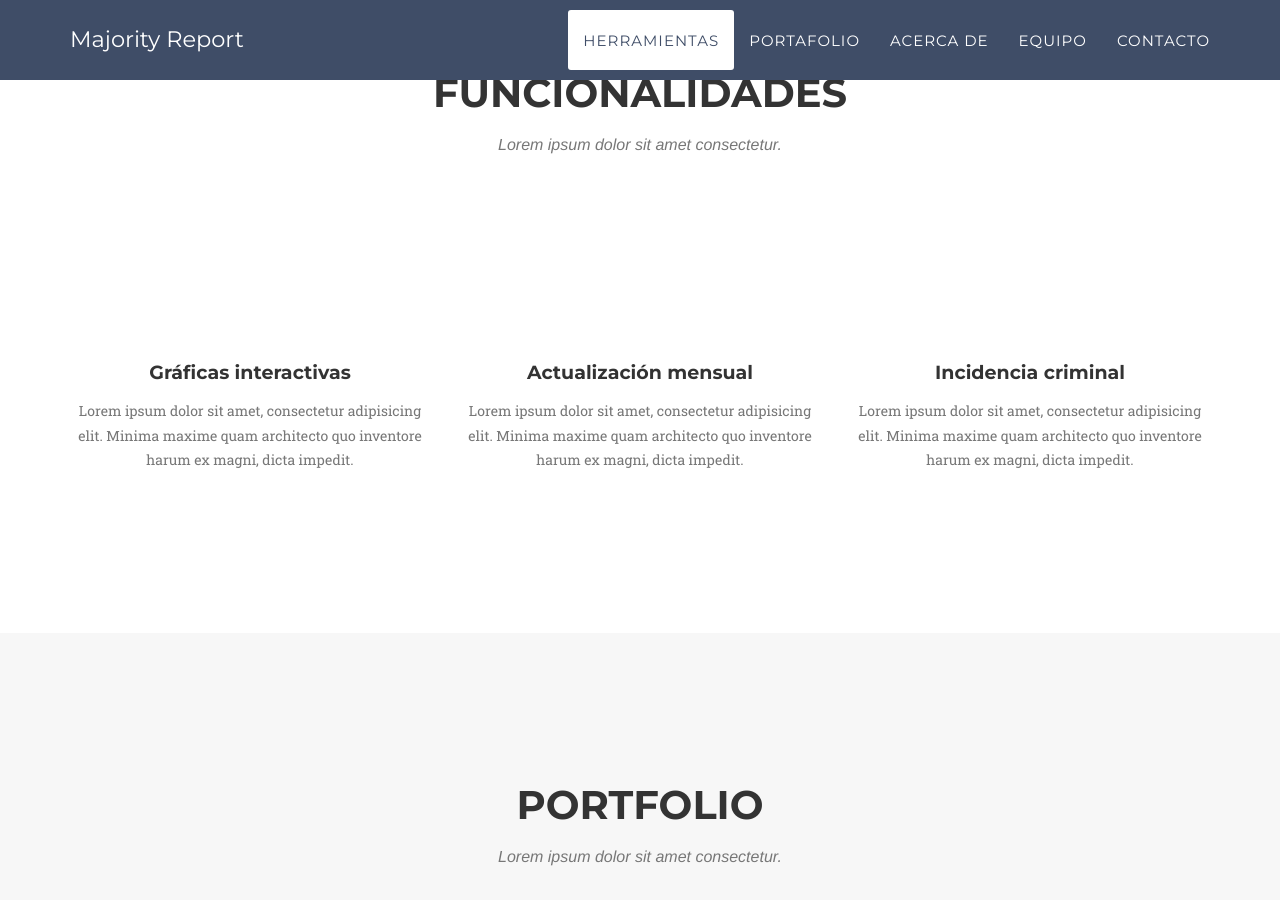
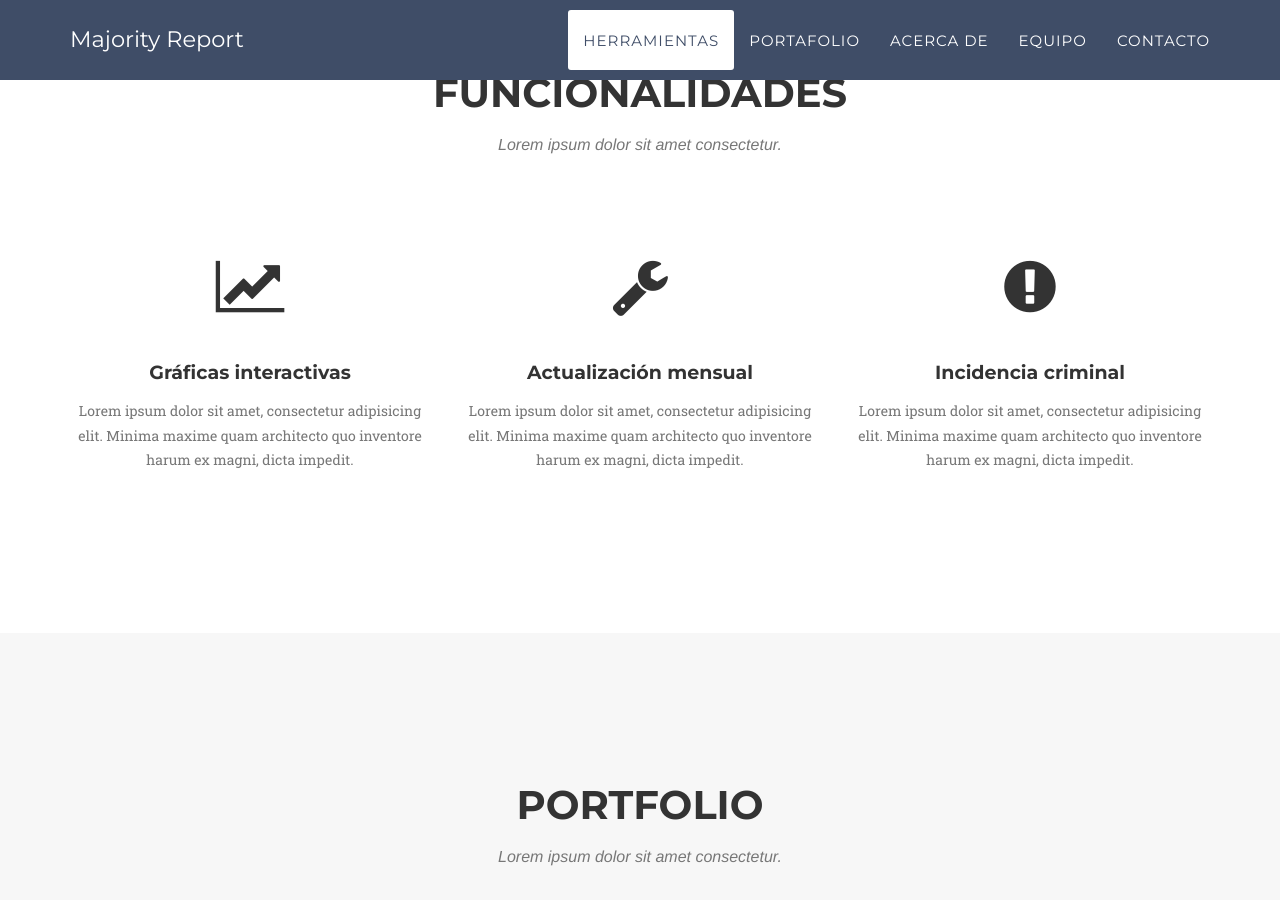
Before and after one commit to sebastiandevops/majority_report, a Jekyll site: the page built from index.html, in a window 1280 px wide and 900 px high, scrolled down 912 px. Built offline with Jekyll 4.4.1, drawn with Linux system fonts in a browser that asks for light colours; some web fonts are replaced.

Commit message:
services update

```diff
--- a/_includes/services.html
+++ b/_includes/services.html
@@ -11,7 +11,7 @@
                 <div class="col-md-4">
                     <span class="fa-stack fa-4x">
                         <i class="fa fa-circle fa-stack-2x text-primary"></i>
-                        <i class="fa fa-line-chart fa-stack-1x fa-inverse"></i>
+                        <i class="fa fa-line-chart fa-stack-1x"></i>
                     </span>
                     <h4 class="service-heading">Gráficas interactivas</h4>
                     <p class="text-muted">Lorem ipsum dolor sit amet, consectetur adipisicing elit. Minima maxime quam architecto quo inventore harum ex magni, dicta impedit.</p>
@@ -19,7 +19,7 @@
                 <div class="col-md-4">
                     <span class="fa-stack fa-4x">
                         <i class="fa fa-circle fa-stack-2x text-primary"></i>
-                        <i class="fa fa-wrench fa-stack-1x fa-inverse"></i>
+                        <i class="fa fa-wrench fa-stack-1x"></i>
                     </span>
                     <h4 class="service-heading">Actualización mensual</h4>
                     <p class="text-muted">Lorem ipsum dolor sit amet, consectetur adipisicing elit. Minima maxime quam architecto quo inventore harum ex magni, dicta impedit.</p>
@@ -27,7 +27,7 @@
                 <div class="col-md-4">
                     <span class="fa-stack fa-4x">
                         <i class="fa fa-circle fa-stack-2x text-primary"></i>
-                        <i class="fa fa-exclamation-circle fa-stack-1x fa-inverse"></i>
+                        <i class="fa fa-exclamation-circle fa-stack-1x"></i>
                     </span>
                     <h4 class="service-heading">Incidencia criminal</h4>
                     <p class="text-muted">Lorem ipsum dolor sit amet, consectetur adipisicing elit. Minima maxime quam architecto quo inventore harum ex magni, dicta impedit.</p>
```
